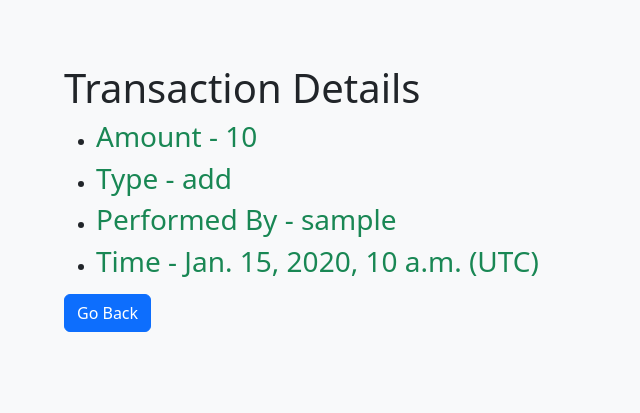
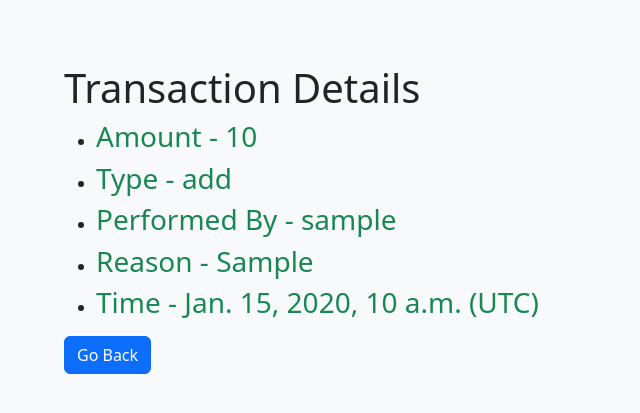
Before and after one commit to QuantumShinobi/BankSys, a Django app: page /transaction/00000000-0000-0000-0000-000000000001 in a window 1280 px wide. Shown: the top 413 px of the page, without its empty margins (0-640 px from the left). Run offline with Django 4.2, Linux system fonts and the light colour scheme; tables that the repository leaves empty hold one stand-in row (values such as "Sample post").

Commit message:
Add reasons for transaction

```diff
--- a/main/models.py
+++ b/main/models.py
@@ -22,7 +22,6 @@ class User(models.Model):
         if bot is False:
             if type(self.password) == memoryview:
                 if bcrypt.checkpw(bytes(pwd, 'utf-8'), self.password.tobytes()):
-
                     response = render(request, 'main/logout.html',
                                       context={"title": "Login",
                                                "text": "Logging you in"})
@@ -37,12 +36,10 @@ class User(models.Model):
                                                "text": "Logging you in"})
                     response.set_cookie("user-identity", str(self.unique_id))
                     return response
+                return render(request, "main/login.html", context={"error": "Password is incorrect"})
 
         elif bot == True:
             return render(request, "main/login.html", context={"error": "Password is incorrect"})
-        elif bot is True:
-
-            return bcrypt.checkpw(bytes(pwd, 'utf-8'), bytes(self.password, 'utf-8'))
 
     def transaction(self, new_transaction_created):
         jsonDec = json.decoder.JSONDecoder()
@@ -105,6 +102,8 @@ class Transaction(models.Model):
     amount = models.BigIntegerField(null=False, default=100)
     type = models.CharField(max_length=10, choices=(
         ("add", "add"), ("withdraw",  "withdraw")))
+    reason = models.CharField(
+        max_length=256, default="No Reason provided", null=False)
     transaction_id = models.UUIDField(
         unique=True, default=uuid.uuid4, editable=False)
     timestamp = models.DateTimeField(auto_now_add=True)
--- a/main/views.py
+++ b/main/views.py
@@ -74,8 +74,9 @@ class LoggedInView(View):
     def post(request):
         username = request.POST['username']
         password = request.POST['password']
-        if User.objects.filter(username=username).exists() is True:
+        if User.objects.filter(username=username).exists() == True:
             user = User.objects.get(username=username)
+            print(user)
             return user.authenticate(password, request)
         return render(request, "main/login.html", context={'error': "There is no account associated with this username"})
 
@@ -91,13 +92,14 @@ def logout(request):
 def add(request):
     if request.method == "POST":
         money_to_add = request.POST['add_amount']
+        reason = request.POST['reason']
         id = request.COOKIES['user-identity']
         user = User.objects.get(unique_id=id)
         try:
             user.bank_balance += int(money_to_add)
             user.save()
             new_transaction_created = Transaction(
-                user=user, amount=money_to_add, type="add")
+                user=user, amount=money_to_add, type="add", reason=reason)
             user.transaction(new_transaction_created)
         except ValueError:
             return render(request, "error.html", context={"error": "How can u add a non-number field to your bank balance ?"})
@@ -108,19 +110,20 @@ def add(request):
 def withdraw(request):
     if request.method == "POST":
         money_to_withdraw = request.POST['withdraw_amount']
+        reason = request.POST['reason']
         id = request.COOKIES['user-identity']
         user = User.objects.get(unique_id=id)
         try:
             money_to_withdraw = int(money_to_withdraw)
         except ValueError:
-            return render(request, "error.html", context={"error": "How can u withdraw a non-number field to your bank balance ?"})
+            return render(request, "error.html", context={"error": "Please enter an integer"})
 
         if int(money_to_withdraw) > user.bank_balance:
-            return render(request, "error.html", context={"error": "How can your withdraw amount be greater than your bank balance"})
+            return render(request, "error.html", context={"error": "You dont have that much money. YOu BrOkE Bruh 🙁 💸"})
         user.bank_balance -= int(money_to_withdraw)
         user.save()
         new_transaction_created = Transaction(
-            user=user, amount=money_to_withdraw, type="withdraw")
+            user=user, amount=money_to_withdraw, type="withdraw", reason=reason)
         user.transaction(new_transaction_created)
         return redirect("main:index")
     return render(request, "error.html", context={"error": "Access Denied"})
@@ -173,6 +176,7 @@ def transaction_list(request):
         user = User.get_user(request=request)
         try:
             transaction_list = user.get_transactions()
+            print(transaction_list)
         except TypeError:
             return render(request, "main/transactions.html", context={"no_t": "You have no transactions"})
         return render(request, "main/transactions.html", context={"transactions": transaction_list, "host": request.META['HTTP_HOST']})
--- a/templates/error.html
+++ b/templates/error.html
@@ -41,7 +41,7 @@
 </body>
 <script>
 url =window.location.origin
-setTimeout(function(){window.location.replace(window.location.hostname)},2300)
+setTimeout(function(){window.location.replace(window.location.origin)},2300)
 </script>
 
 
--- a/templates/main/logout.html
+++ b/templates/main/logout.html
@@ -11,9 +11,10 @@
 </div>
 <script>
 url =window.location.origin
-setTimeout(function(){window.location.replace(window.location.hostname),2300)
+setTimeout(function(){window.location.replace(window.location.origin)},2300)
 window.setInterval(function(){
 document.getElementById("text").innerHTML += "."
 },650)
 </script>
+
 {% endblock body %}
--- a/templates/main/redirect.html
+++ b/templates/main/redirect.html
@@ -1,4 +1,4 @@
 <script>
 url=window.location.href
 console.log(url)
-window.setTimeout(window.location.replace(window.location.hostname), 3000)</script>
+window.setTimeout(window.location.replace(window.location.origin), 3000)</script>
--- a/templates/main/transaction.html
+++ b/templates/main/transaction.html
@@ -9,7 +9,9 @@ Transaction Details
 <li><h3 class="text-success">Amount - {{transaction.amount}}</h3>
 <li><h3 class="text-success">Type - {{transaction.type}}</h3>
 <li><h3 class="text-success">Performed By  - {{user.username}}</h3>
+    <li><h3 class="text-success">Reason - {{transaction.reason}}</h3>
 <li><h3 class="text-success">Time - {{transaction.timestamp}} (UTC)</h3>
+
 </ul>
 <a href="{% url 'main:transaction_list' %}" class="btn btn-primary">Go Back</a>
 {% endif %}
```
Also changed, not shown: templates/main/index.html (+10 -2 lines), README.md.
